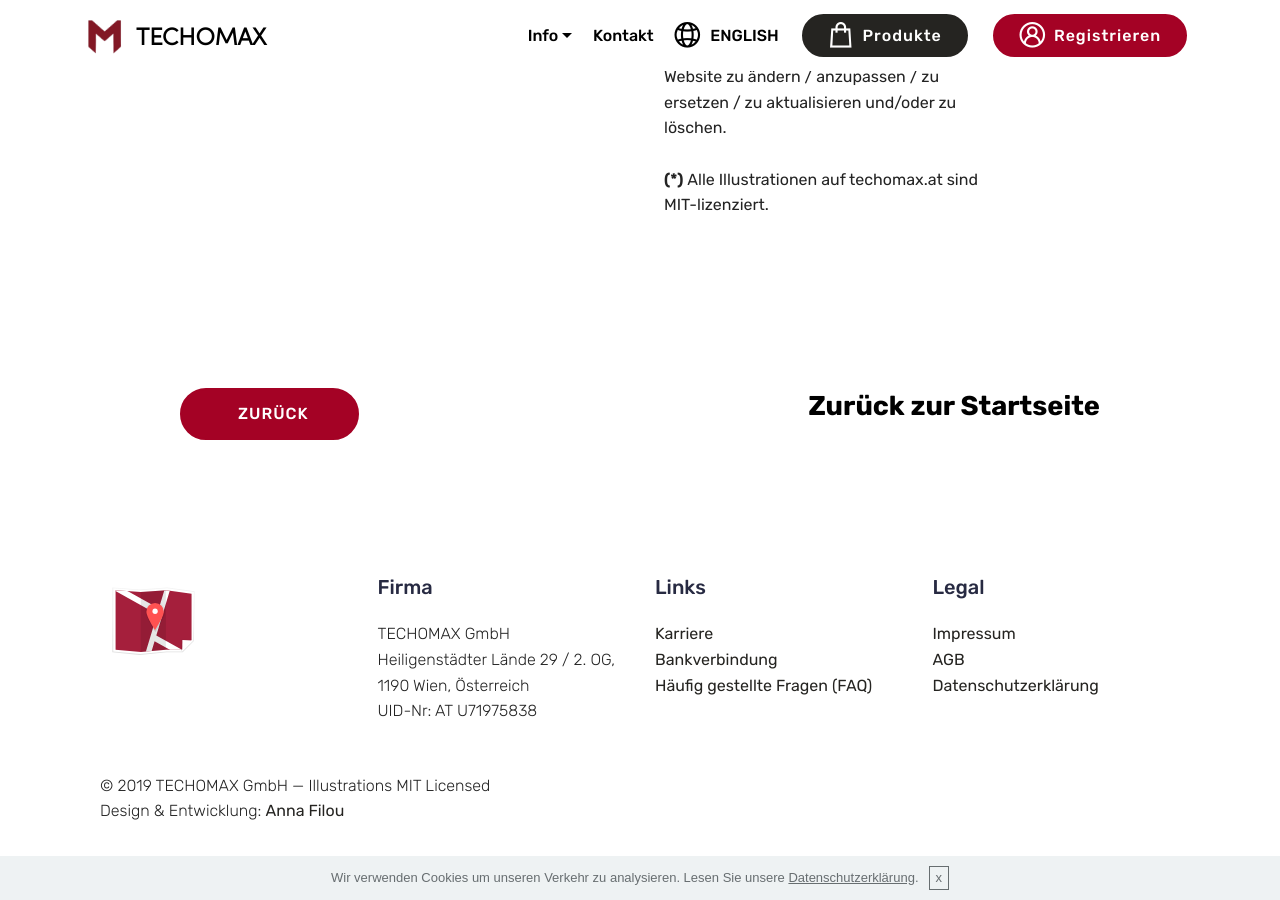
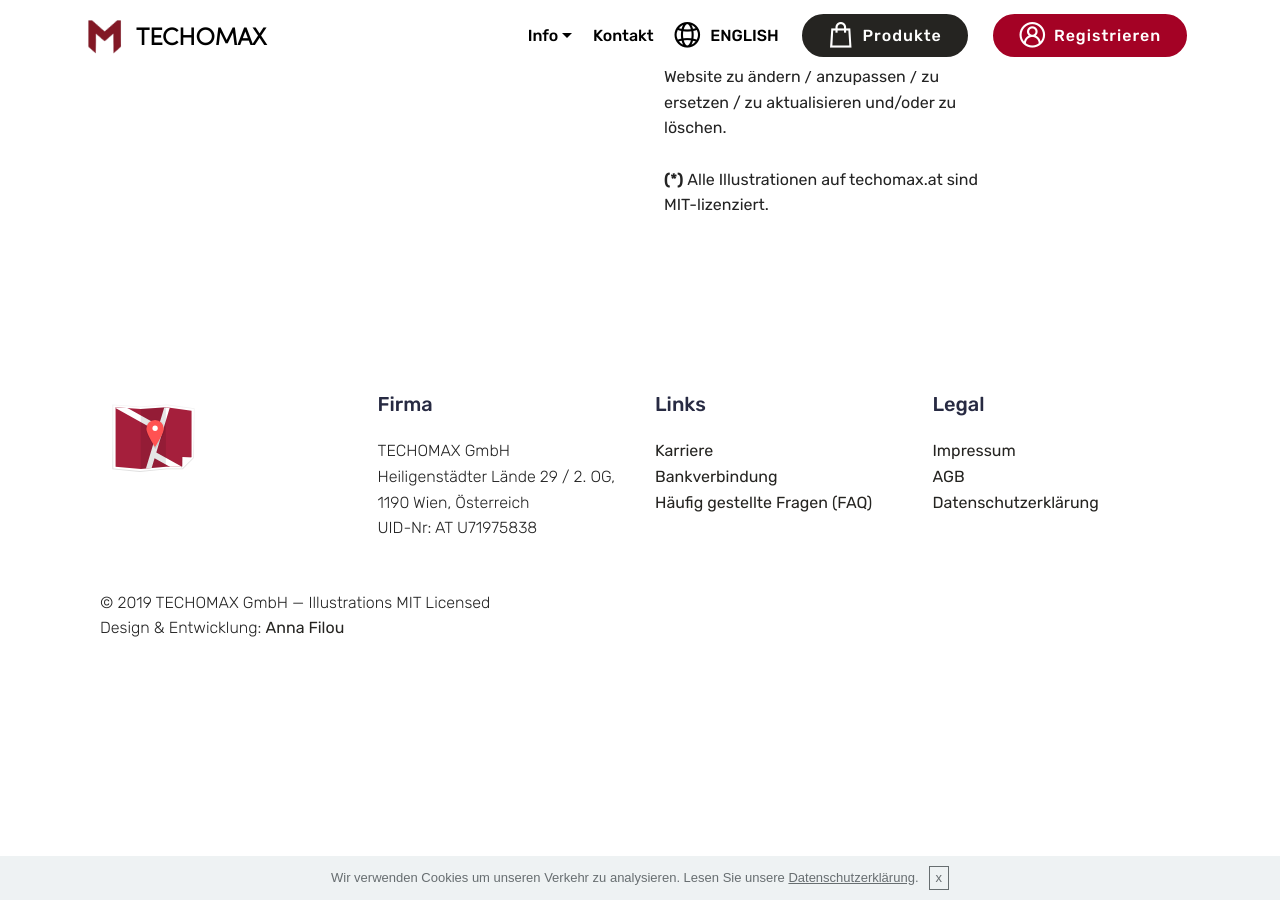
Before and after one commit to techomax/techomax.github.io, a Jekyll site: the page built from de/agb.html, in a window 1280 px wide and 900 px high, scrolled down 1032 px. Built offline with Jekyll 4.4.1, drawn with Linux system fonts in a browser that asks for light colours; some web fonts are replaced.

Commit message:
Update agb.html

```diff
--- a/de/agb.html
+++ b/de/agb.html
@@ -32,25 +32,3 @@ title: AGB | TECHOMAX
         </div>
     </div>
 </section>
-
-<section class="mbr-section info2 cid-qZBPwbzHJR" id="info2-2m">
-
-
-
-
-
-    <div class="container">
-        <div class="row main justify-content-center">
-            <div class="media-container-column col-12 col-lg-3 col-md-4">
-                <div class="mbr-section-btn align-left py-4"><a class="btn btn-primary display-4" href="index.html"><span class="mbri-target mbr-iconfont mbr-iconfont-btn"></span>
-
-                    ZURÜCK</a></div>
-            </div>
-            <div class="media-container-column title col-12 col-lg-7 col-md-6">
-                <h2 class="align-right mbr-bold mbr-white pb-3 mbr-fonts-style display-2">
-                    Zurück zur Startseite</h2>
-
-            </div>
-        </div>
-    </div>
-</section>
```
